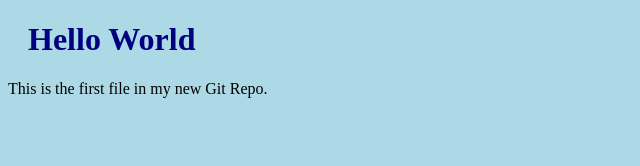
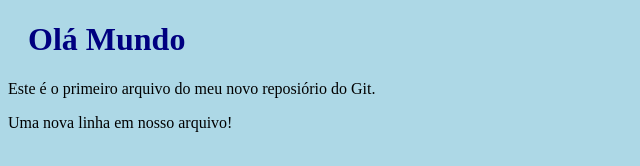
Before and after one commit to davymaciel/ATV1-Davy-Maciel-de-Souza-2324290025, a plain HTML site: page index.html in a window 1280 px wide. Shown: the whole page, without its empty margins (0-640 px from the left). Drawn offline with Linux system fonts and the light colour scheme.

Commit message:
Atualizei index.hmtl com uma nova linha

```diff
--- a/index.html
+++ b/index.html
@@ -6,8 +6,9 @@
 </head>
 <body>
 
-<h1>Hello World</h1>
-<p>This is the first file in my new Git Repo.</p>
+<h1>Olá Mundo</h1>
+<p>Este é o primeiro arquivo do meu novo reposiório do Git.</p>
+<p>Uma nova linha em nosso arquivo!</p>
 
 </body>
 </html>
```
